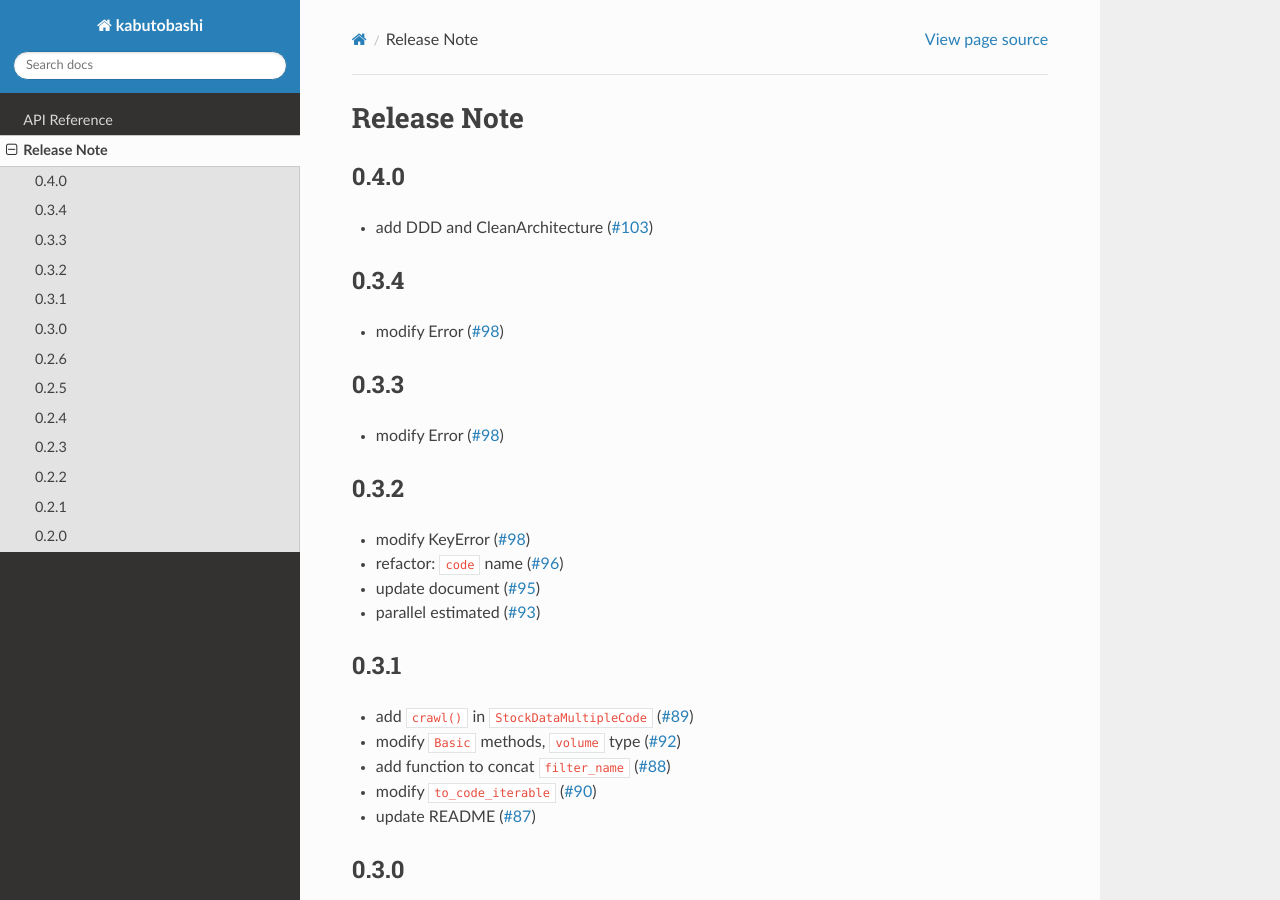
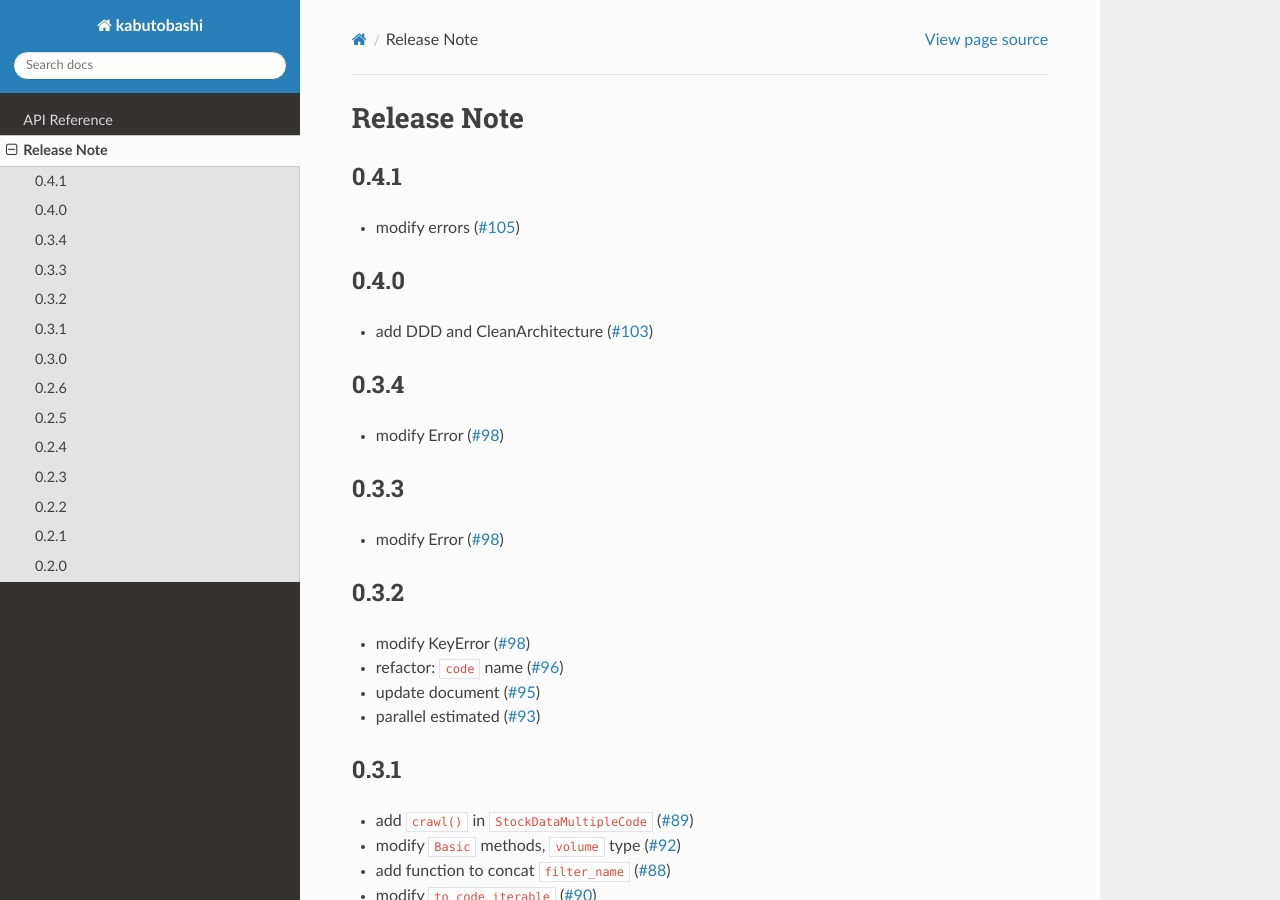
Before and after one commit to gsy0911/kabutobashi, a Sphinx documentation site: the page built from docs/sources/release.md, in a window 1280 px wide and 900 px high. Built offline with Sphinx 7.4.7 and the Read the Docs theme 2.0.0, drawn with Linux system fonts in a browser that asks for light colours.

Commit message:
update document

```diff
--- a/docs/sources/release.md
+++ b/docs/sources/release.md
@@ -1,5 +1,8 @@
 # Release Note
 
+## 0.4.1
+
+- modify errors ([#105](https://github.com/gsy0911/kabutobashi/issues/105))
 
 ## 0.4.0
 
```
